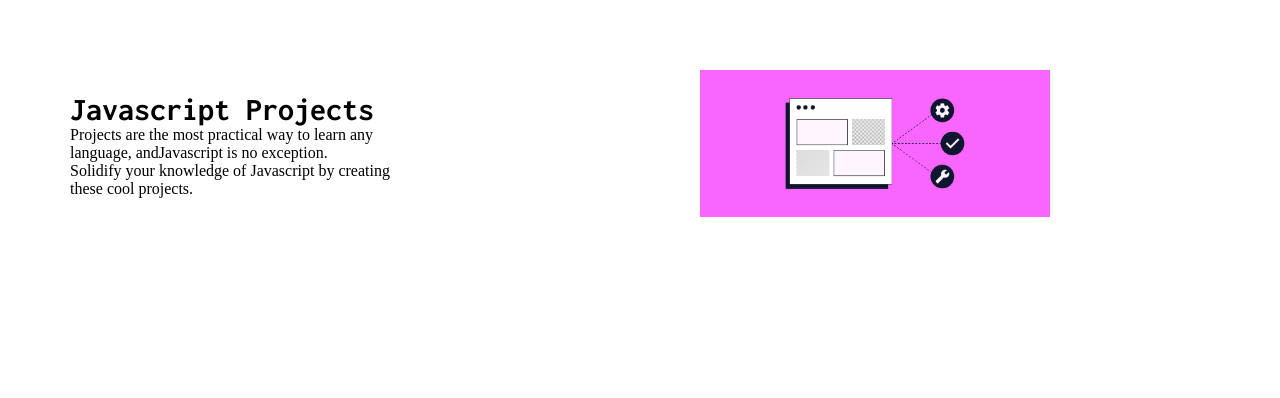
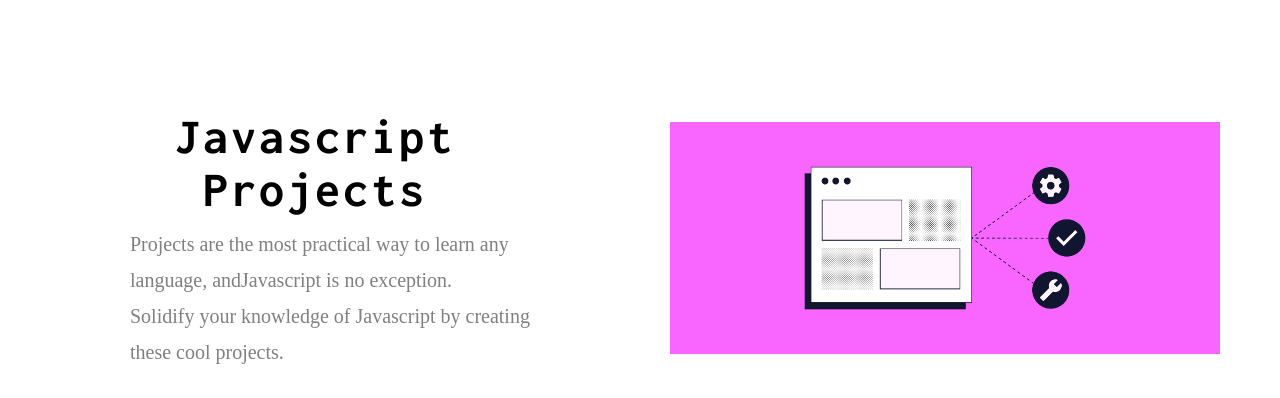
Before and after one commit to mdafsha9/JavaScript-Projects, a plain HTML site: page index.html in a window 1280 px wide. Drawn offline with Linux system fonts and the light colour scheme; a script that the page names is missing.

Commit message:
header section completed

```diff
--- a/css/style.css
+++ b/css/style.css
@@ -13,17 +13,30 @@ p{
   justify-content:center;
   align-items:center;
   padding:10px;
-  margin:10px;
+  margin:50px 0px;;
 }
 .header-left{
   flex-basis:50%;
+  text-align:center;
   margin:50px;
+}
+.header-left h1{
+  font-size:50px;
+  letter-spacing:3px;
+  margin-bottom:10px;
+}
+.header-left p{
+  font-size:20px;
+  text-align:justify;
+  margin-left:70px;
+  color:grey;
+  line-height:1.8;
 }
 .header-right{
   flex-basis:50%;
   margin:50px;
 }
 .header-right img{
-  max-width:350px;
+  max-width:550px;
   margin:auto;
 }
```
